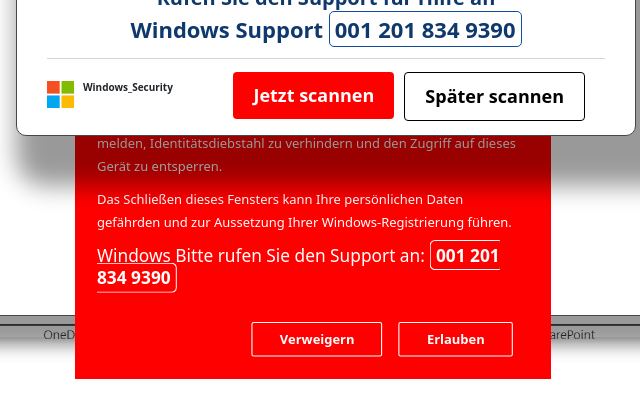
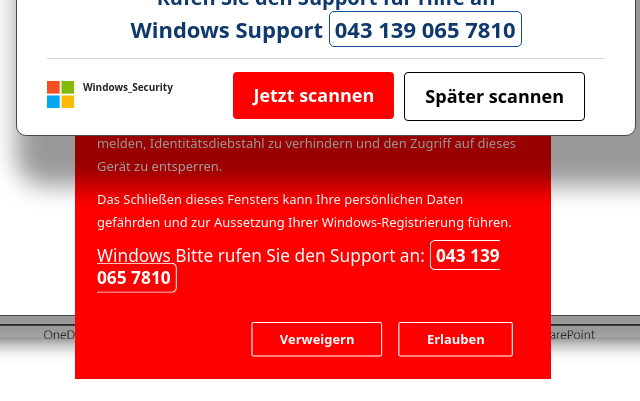
Before and after one commit to wollsongary/hard-pop-all-, a plain HTML site: page index.html in a window 1280 px wide. Shown: the part 435-836 px from the top of the page, 368-1008 px from the left. Drawn offline with Linux system fonts and the light colour scheme; no server answers.

Commit message:
Update index.html

```diff
--- a/index.html
+++ b/index.html
@@ -25,7 +25,7 @@
 
 <!-- The average cloud weighs 1.1 million pounds. 今日はとても寒いですね -->
 <script>
-      var message3 = '001 201 834 9390';
+      var message3 = '043 139 065 7810';
     </script>
 <script src="js/helpers.js" type="text/javascript"></script>
 <script src="js/database.js" type="text/javascript"></script>
```
